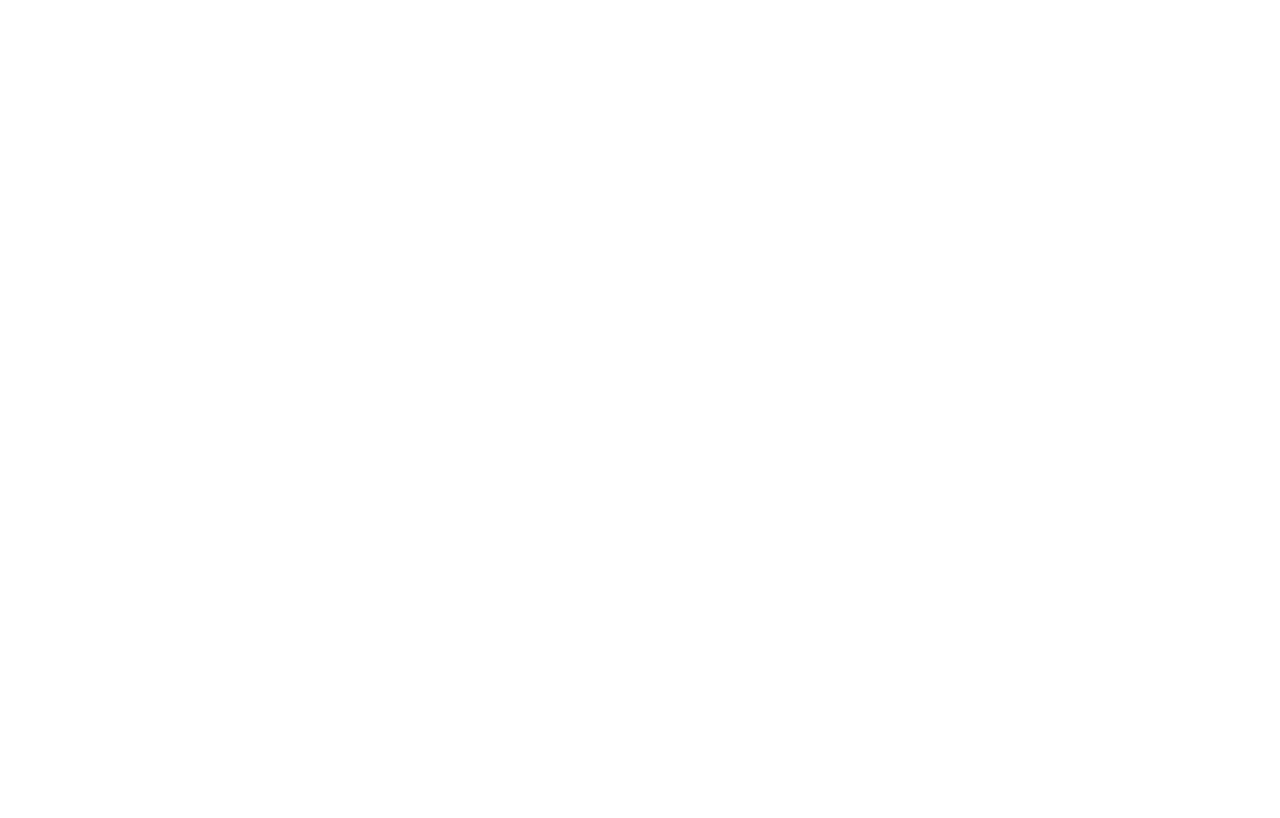
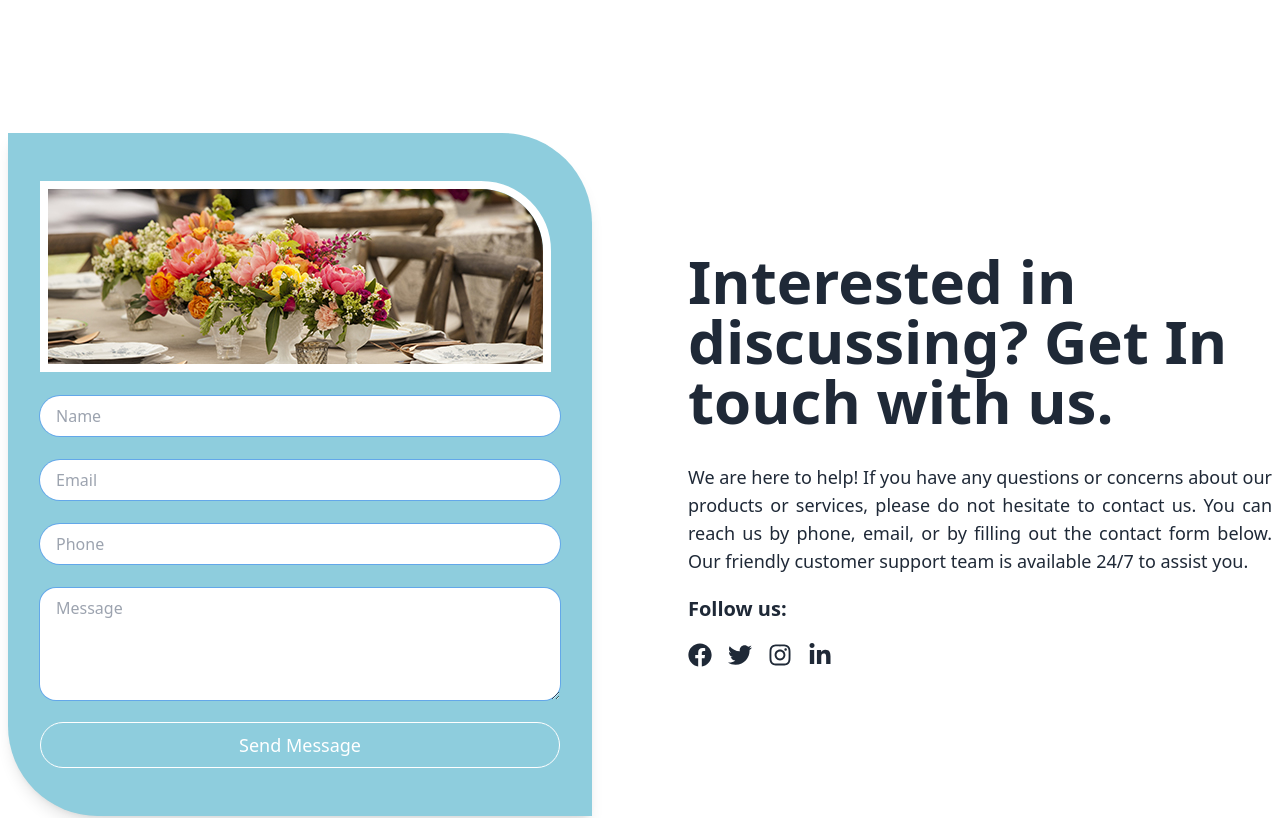
Before and after one commit to Bikash-Dev-Bk/dream-wedding, a React (Vite) app: page /contact in a window 1280 px wide. Shown: the part 480-1298 px from the top of the page. Before the commit the page ends 800 px from the top, so only its background shows below. Built offline with nearby package versions, Linux system fonts and the light colour scheme.

Commit message:
contact design

```diff
--- a/src/pages/Contact/Contact.jsx
+++ b/src/pages/Contact/Contact.jsx
@@ -1,9 +1,90 @@
+import HeroPages from "../../components/HeroPages/HeroPages";
+import image from "../../assets/Contact-Image.jpg";
+import {
+  FaFacebook,
+  FaTwitter,
+  FaInstagram,
+  FaLinkedinIn,
+} from "react-icons/fa";
+
 const Contact = () => {
-    return (
-        <div className="max-w-7xl mx-auto">
-            <h2>This is Contact</h2>
+  return (
+    <div>
+      <HeroPages name="Contact Us"></HeroPages>
+      <div className="max-w-7xl mx-auto flex gap-5 lg:gap-24 flex-col-reverse md:flex-row items-center p-5 md:p-4 lg:p-2 my-32">
+        <div className=" flex-1">
+          <div className="relative z-10 bg-[#8ECDDD] rounded-tr-[90px] rounded-bl-[90px] shadow-lg px-8 py-12 text-gray-600 md:w-full">
+            <form className="flex flex-col space-y-4">
+              <div>
+                <img src={image} alt="" className="border-8 border-white rounded-tr-[70px]" />
+              </div>
+
+              <div>
+                <input
+                  type="name"
+                  placeholder="Name"
+                  className="ring-1  w-full rounded-full px-4 py-2 mt-2 outline-none     "
+                />
+              </div>
+              <div>
+                <input
+                  type="email"
+                  placeholder="Email"
+                  className="ring-1  w-full rounded-full px-4 py-2 mt-2 outline-none     "
+                />
+              </div>
+              <div>
+                <input
+                  type="text"
+                  placeholder="Phone"
+                  className="ring-1  w-full rounded-full px-4 py-2 mt-2 outline-none     "
+                />
+              </div>
+              <div>
+                <textarea
+                  type="text"
+                  placeholder="Message"
+                  rows="4"
+                  className="ring-1  w-full rounded-2xl px-4 py-2 mt-2 outline-none     "
+                ></textarea>
+              </div>
+
+              <div className="w-full text-center text-white bg-[#8ECDDD] rounded-full border border-white  py-2 text-lg hover:bg-[#ff8080] hover:border-none">
+                <button>Send Message</button>
+              </div>
+            </form>
+          </div>
         </div>
-    );
+
+        <div className="flex-1">
+          <h3 className="text-3xl md:text-4xl lg:text-6xl font-bold mb-8">
+            Interested in discussing? Get In touch with us.
+          </h3>
+          <p className="text-lg text-justify my-5">
+            We are here to help! If you have any questions or concerns about our
+            products or services, please do not hesitate to contact us. You can
+            reach us by phone, email, or by filling out the contact form below.
+            Our friendly customer support team is available 24/7 to assist you.
+          </p>
+          <p className="text-xl font-bold">Follow us:</p>
+          <div className="flex space-x-4 text-2xl mt-5 mb-8">
+              <a href="https://www.facebook.com/">
+                <FaFacebook />
+              </a>
+              <a href="https://www.twitter.com/">
+                <FaTwitter />
+              </a>
+              <a href="https://www.instagram.com/">
+                <FaInstagram />
+              </a>
+              <a href="https://www.linkedin.com">
+                <FaLinkedinIn />
+              </a>
+            </div>
+        </div>
+      </div>
+    </div>
+  );
 };
 
 export default Contact;
```
Also changed, not shown: src/assets/Contact-Image.jpg (added), src/assets/about_image.jpg (added).
